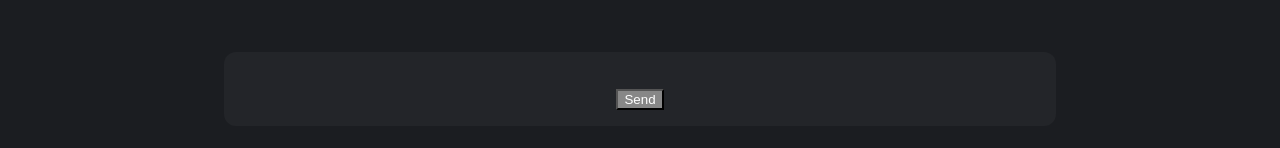
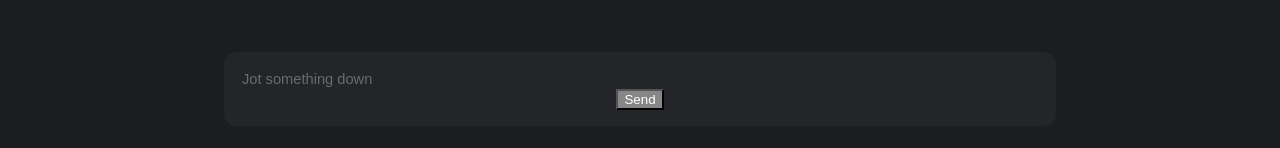
Before and after one commit to shosukenoma/slack-note, a React (Create React App) app: page / in a window 1280 px wide. Shown: the part 444-592 px from the top of the page. Built offline with nearby package versions, Linux system fonts and the light colour scheme.

Commit message:
Add input box placeholder

```diff
--- a/src/components/NewPost/PostForm.css
+++ b/src/components/NewPost/PostForm.css
@@ -16,4 +16,10 @@
   color: white;
   border-style: none;
   outline: none;
+  font-size: 11pt;
 }
+
+.post-form__input::placeholder {
+  color: rgba(255, 255, 255, 0.322);
+  font-size: 11pt;
+}
--- a/src/components/NewPost/PostForm.js
+++ b/src/components/NewPost/PostForm.js
@@ -35,7 +35,12 @@ function PostForm(props) {
   return (
     <div>
       <form onSubmit={sendPostHandler}>
-        <input className='post-form__input' type='text' value={inputText} onChange={inputTextChangeHandler} />
+        <input
+          className='post-form__input'
+          type='text' value={inputText}
+          placeholder='Jot something down'
+          onChange={inputTextChangeHandler}
+        />
         <button className={`post-form__button ${validInput ? 'valid' : ''}`} type='submit'> Send </button>
       </form>
     </div>
```
